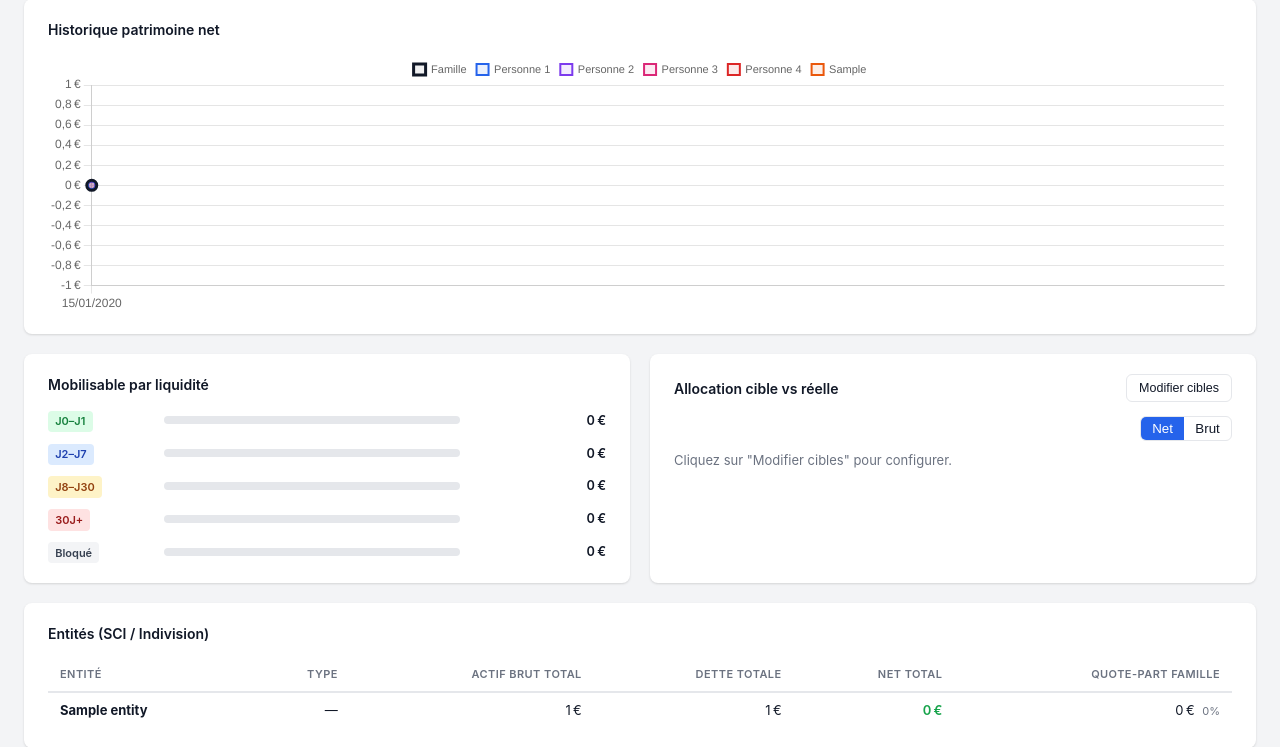
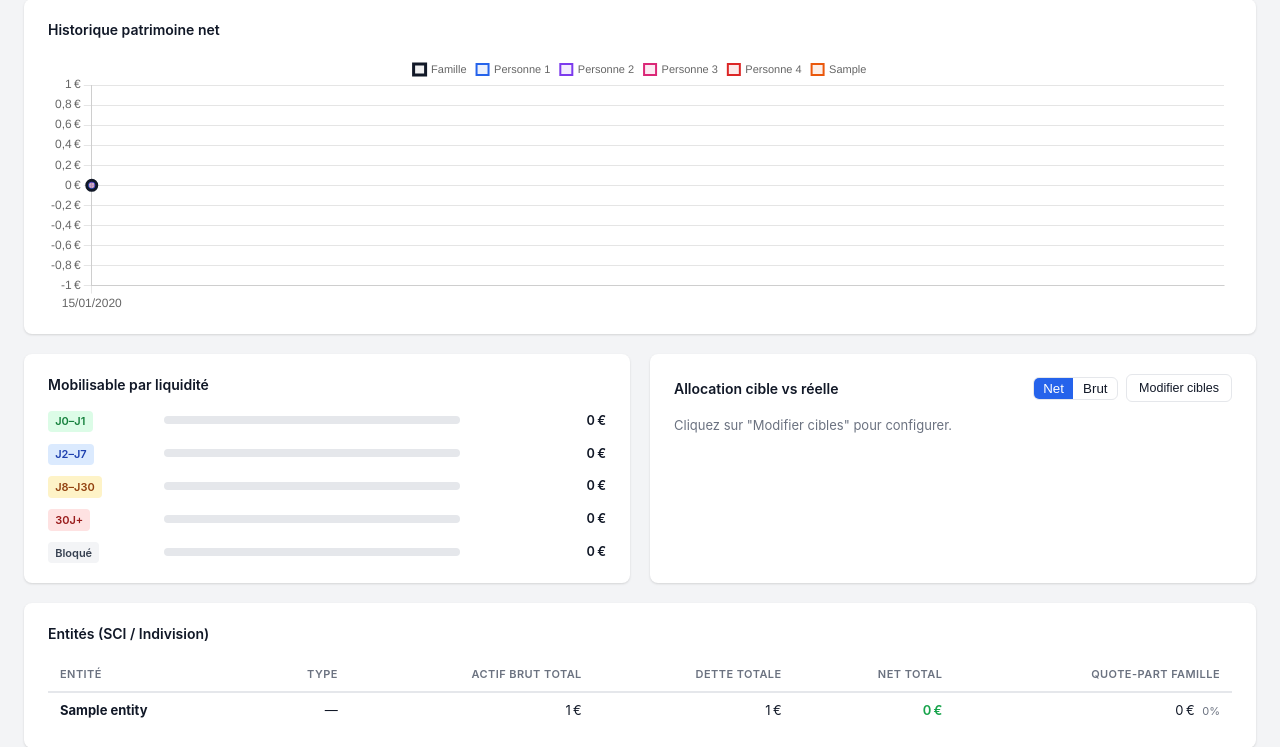
Before and after one commit to jrozelle/financy, a Flask app: page / in a window 1280 px wide. Shown: the part 1395-2142 px from the top of the page. Run offline with Flask 3, Linux system fonts and the light colour scheme; data comes from the database, SQL or seed files in the repository; tables that the repository leaves empty hold one stand-in row (values such as "Sample post"); data that the repository does not hold is empty.

Commit message:
fix: switch Net/Brut allocation dans l'en-tete (au niveau de "Modifier cibles")
Le switch etait rendu sur une ligne au-dessus du tableau. Deplace dans l'en-tete
de la carte, a cote du bouton "Modifier cibles" (conteneur #alloc-mode-switch).
Frontend uniquement (static/template montes en :ro).

Co-Authored-By: Claude Opus 4.8 (1M context) <noreply@anthropic.com>

```diff
--- a/static/modules/targets.js
+++ b/static/modules/targets.js
@@ -94,20 +94,22 @@ export async function renderAllocationTargets() {
     .filter(r => r.val > 0 || r.target > 0)
     .sort((a, b) => b.val - a.val);
 
-  const switchHtml = `<div style="display:flex;justify-content:flex-end;margin-bottom:.6rem">
-    <div style="display:inline-flex;border:1px solid var(--border);border-radius:6px;overflow:hidden;font-size:12px">
-      ${['net', 'brut'].map(m => `<button type="button" data-alloc-mode="${m}" style="padding:.25rem .7rem;border:none;cursor:pointer;background:${m === _allocMode ? 'var(--primary)' : 'transparent'};color:${m === _allocMode ? '#fff' : 'var(--text)'}">${m === 'net' ? 'Net' : 'Brut'}</button>`).join('')}
-    </div>
-  </div>`;
+  // Switch Net/Brut dans l'en-tete de la carte (a cote de "Modifier cibles")
+  const switchEl = document.getElementById('alloc-mode-switch');
+  if (switchEl) {
+    switchEl.innerHTML = `<span style="display:inline-flex;border:1px solid var(--border);border-radius:6px;overflow:hidden;font-size:12px;vertical-align:middle">
+      ${['net', 'brut'].map(m => `<button type="button" data-alloc-mode="${m}" style="padding:.2rem .6rem;border:none;cursor:pointer;background:${m === _allocMode ? 'var(--primary)' : 'transparent'};color:${m === _allocMode ? '#fff' : 'var(--text)'}">${m === 'net' ? 'Net' : 'Brut'}</button>`).join('')}
+    </span>`;
+    _wireAllocMode(switchEl);
+  }
 
   if (!rows.length) {
-    host.innerHTML = switchHtml +
+    host.innerHTML =
       '<p class="text-muted" style="font-size:13px">Cliquez sur "Modifier cibles" pour configurer.</p>';
-    _wireAllocMode(host);
     return;
   }
 
-  host.innerHTML = switchHtml + `
+  host.innerHTML = `
     <div style="display:grid;grid-template-columns:130px 1fr 55px 55px 55px;gap:.5rem;padding:.35rem 0;font-size:11px;font-weight:700;text-transform:uppercase;letter-spacing:.04em;color:var(--text-muted);border-bottom:2px solid var(--border)">
       <div>Catégorie</div><div></div><div style="text-align:right">Réel</div><div style="text-align:right">Cible</div><div style="text-align:right">Écart</div>
     </div>
@@ -127,5 +129,4 @@ export async function renderAllocationTargets() {
         <div style="text-align:right" class="${deltaClass}">${deltaStr}</div>
       </div>`;
     }).join('')}`;
-  _wireAllocMode(host);
 }
--- a/templates/index.html
+++ b/templates/index.html
@@ -157,9 +157,12 @@
           <div id="liquidity-bars"></div>
         </div>
         <div class="card">
-          <div style="display:flex;align-items:center;justify-content:space-between;margin-bottom:.875rem">
+          <div style="display:flex;align-items:center;justify-content:space-between;margin-bottom:.875rem;gap:.5rem">
             <h2 style="margin:0">Allocation cible vs réelle</h2>
-            <button class="btn btn-secondary btn-sm" id="btn-edit-targets">Modifier cibles</button>
+            <div style="display:flex;align-items:center;gap:.5rem">
+              <span id="alloc-mode-switch"></span>
+              <button class="btn btn-secondary btn-sm" id="btn-edit-targets">Modifier cibles</button>
+            </div>
           </div>
           <div id="allocation-targets"></div>
         </div>
```
